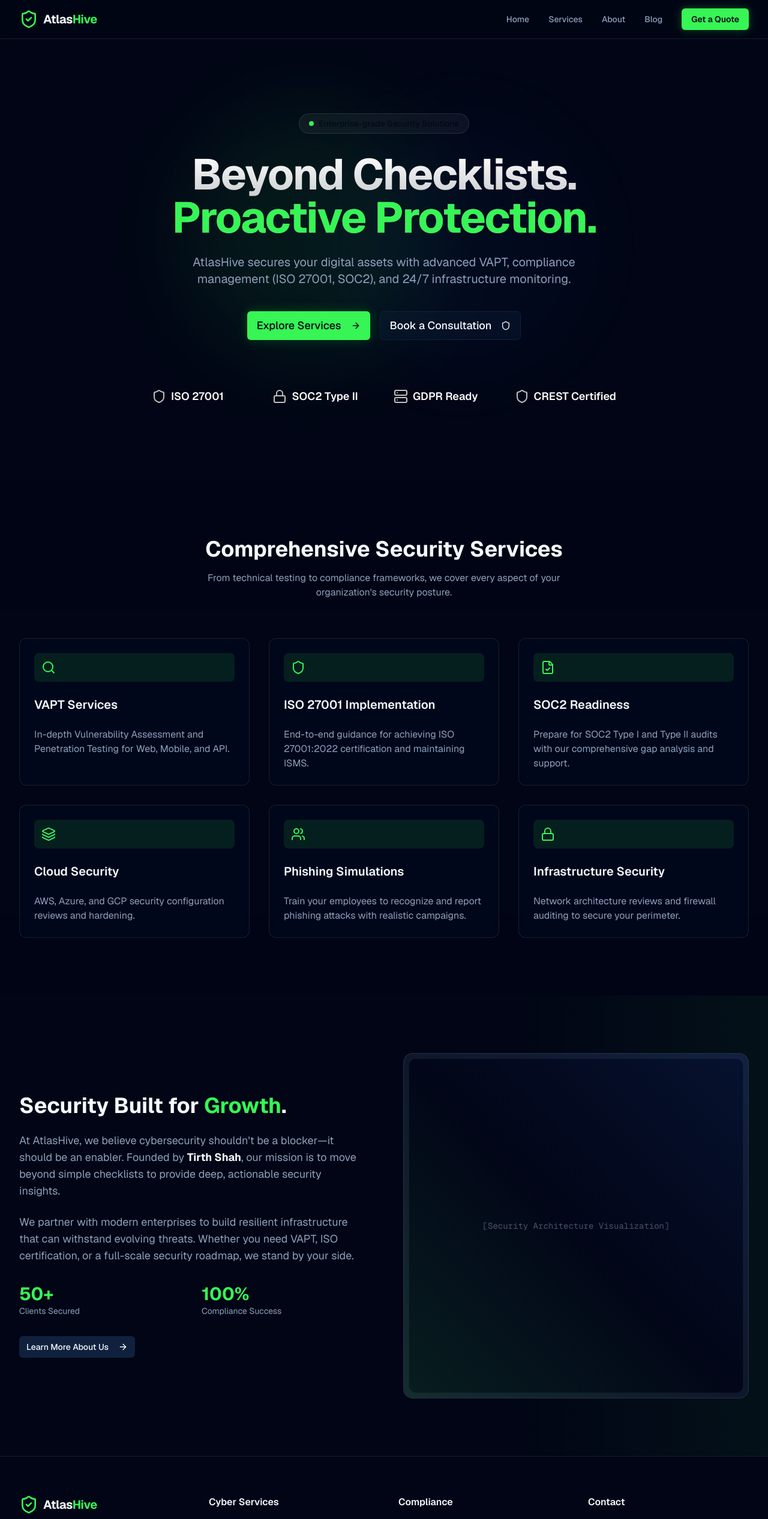
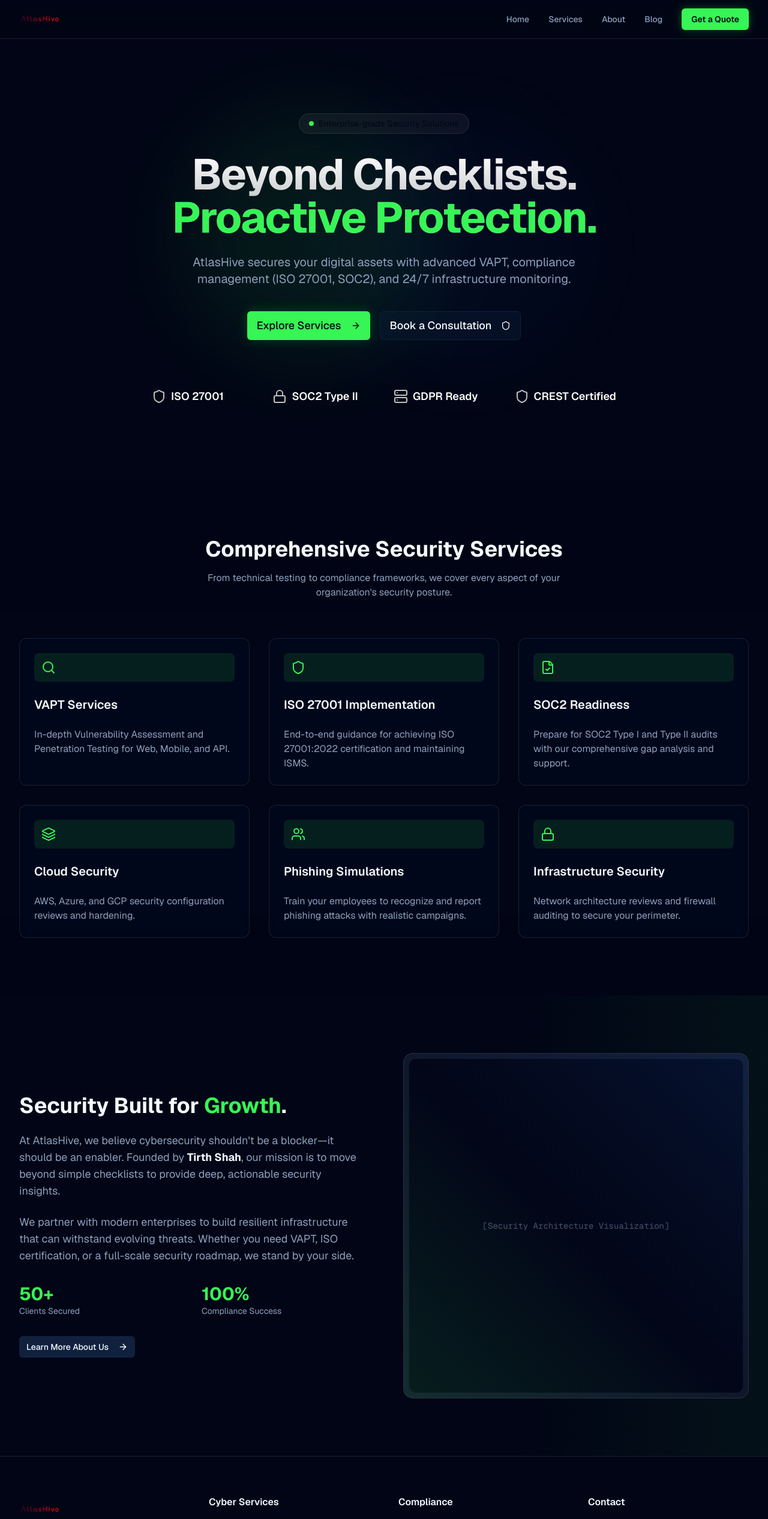
Before and after one commit to vickyajmera120/AtlasHive, a Next.js app: page / in a window 1280 px wide. Shown: the top 2533 px of the page at 60% size. Built offline with nearby package versions, Linux system fonts and the light colour scheme.

Commit message:
Update company logo

```diff
--- a/src/components/layout/Footer.tsx
+++ b/src/components/layout/Footer.tsx
@@ -1,4 +1,5 @@
 import Link from 'next/link';
+import Image from 'next/image';
 import { ShieldCheck, Linkedin, Twitter, Github, Mail } from 'lucide-react';
 
 export function Footer() {
@@ -8,11 +9,13 @@ export function Footer() {
                 <div className="grid grid-cols-1 md:grid-cols-4 gap-12 mb-12">
                     {/* Brand Column */}
                     <div className="space-y-4">
-                        <Link href="/" className="flex items-center space-x-2">
-                            <ShieldCheck className="h-8 w-8 text-primary" />
-                            <span className="text-xl font-bold tracking-tight text-foreground">
-                                Atlas<span className="text-primary">Hive</span>
-                            </span>
+                        <Link href="/" className="block relative h-12 w-40">
+                            <Image
+                                src="/logo.png"
+                                alt="AtlasHive"
+                                fill
+                                className="object-contain object-left"
+                            />
                         </Link>
                         <p className="text-muted-foreground text-sm leading-relaxed">
                             Securing the digital future with enterprise-grade VAPT and compliance solutions. Beyond checklists, towards true resilience.
--- a/src/components/layout/Navbar.tsx
+++ b/src/components/layout/Navbar.tsx
@@ -1,6 +1,7 @@
 'use client';
 
 import Link from 'next/link';
+import Image from 'next/image';
 import { Button } from '@/components/ui/button';
 import { ShieldCheck, Menu, X } from 'lucide-react';
 import { useState } from 'react';
@@ -23,10 +24,15 @@ export function Navbar() {
                 <div className="flex items-center justify-between h-16">
                     {/* Logo */}
                     <Link href="/" className="flex items-center space-x-2">
-                        <ShieldCheck className="h-8 w-8 text-primary" />
-                        <span className="text-xl font-bold tracking-tight text-foreground">
-                            Atlas<span className="text-primary">Hive</span>
-                        </span>
+                        <div className="relative h-12 w-40">
+                            <Image
+                                src="/logo.png"
+                                alt="AtlasHive"
+                                fill
+                                className="object-contain object-left"
+                                priority
+                            />
+                        </div>
                     </Link>
 
                     {/* Desktop Nav */}
```
Also changed, not shown: public/logo.png (added).
